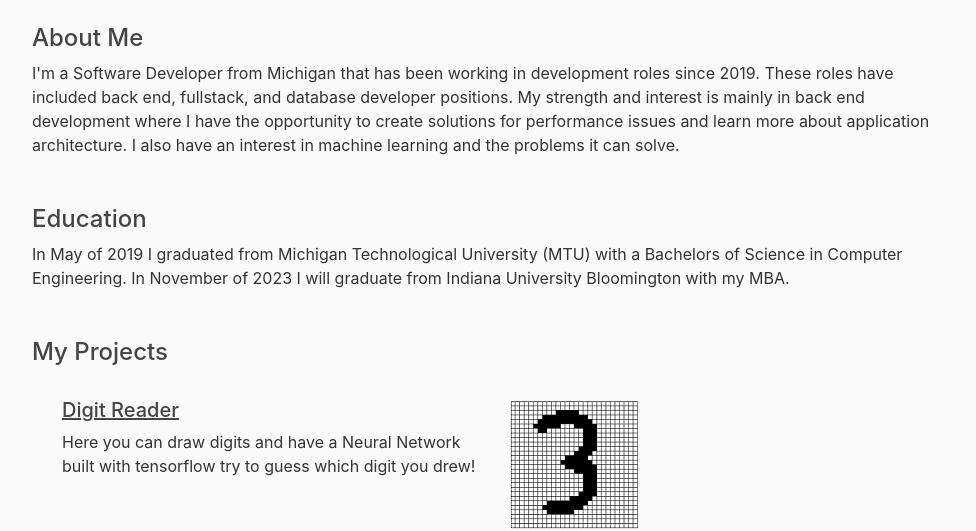
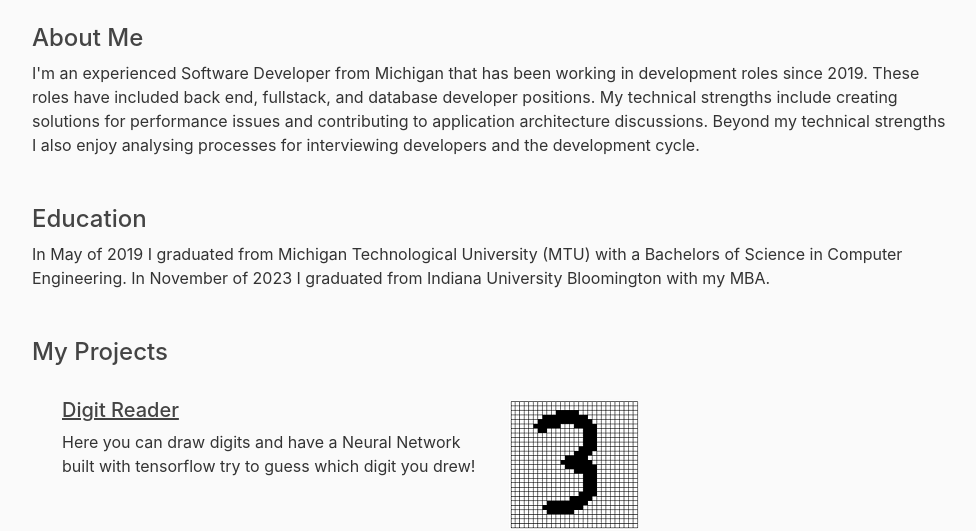
Before and after one commit to MichaelWheeler202/My_Website_2, a Flask app: page / in a window 1280 px wide. Shown: the part 56-587 px from the top of the page, without its empty margins (53-1029 px from the left). Run offline with Flask 3, Linux system fonts and the light colour scheme; some libraries are stand-ins or nearby versions.

Commit message:
Updating About Me and Education

```diff
--- a/templates/app_pages/home.html
+++ b/templates/app_pages/home.html
@@ -6,9 +6,9 @@
 
             <h4>About Me</h4>
             <a>
-                I'm a Software Developer from Michigan that has been working in development roles since 2019. These roles have included back end, fullstack, and database developer positions.
-                My strength and interest is mainly in back end development where I have the opportunity to create solutions for performance issues and learn more about application architecture.
-                I also have an interest in machine learning and the problems it can solve.
+                I'm an experienced Software Developer from Michigan that has been working in development roles since 2019. These roles have included back end, fullstack, and database developer positions.
+                My technical strengths include creating solutions for performance issues and contributing to application architecture discussions.
+                Beyond my technical strengths I also enjoy analysing processes for interviewing developers and the development cycle.
             </a>
 
             <br/> <br/> <br/>
@@ -16,7 +16,7 @@
             <h4>Education</h4>
             <a>
                 In May of 2019 I graduated from Michigan Technological University (MTU) with a Bachelors of Science in Computer Engineering.
-                In November of 2023 I will graduate from Indiana University Bloomington with my MBA.
+                In November of 2023 I graduated from Indiana University Bloomington with my MBA.
             </a>
             <br/> <br/> <br/>
 
```
